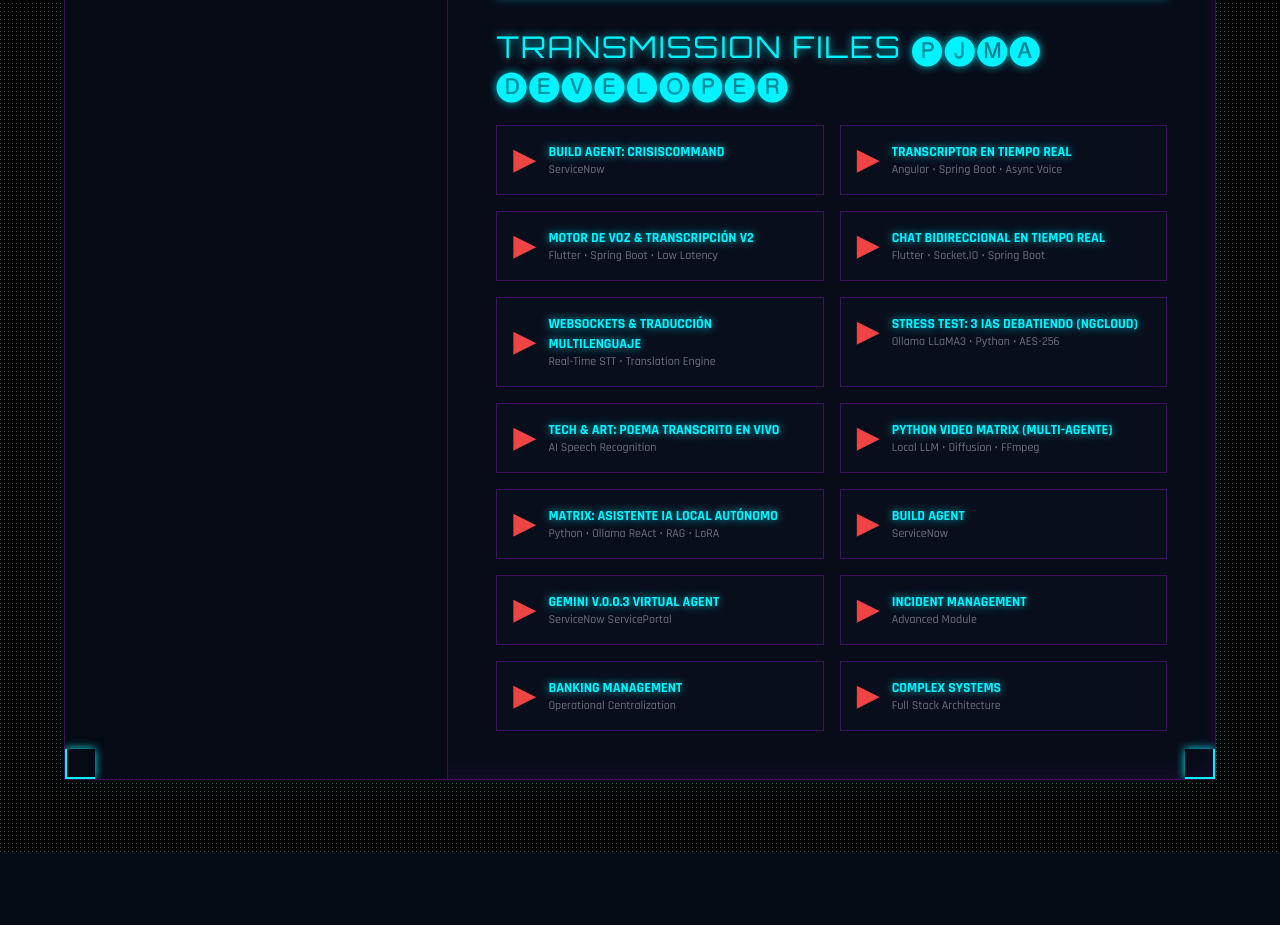
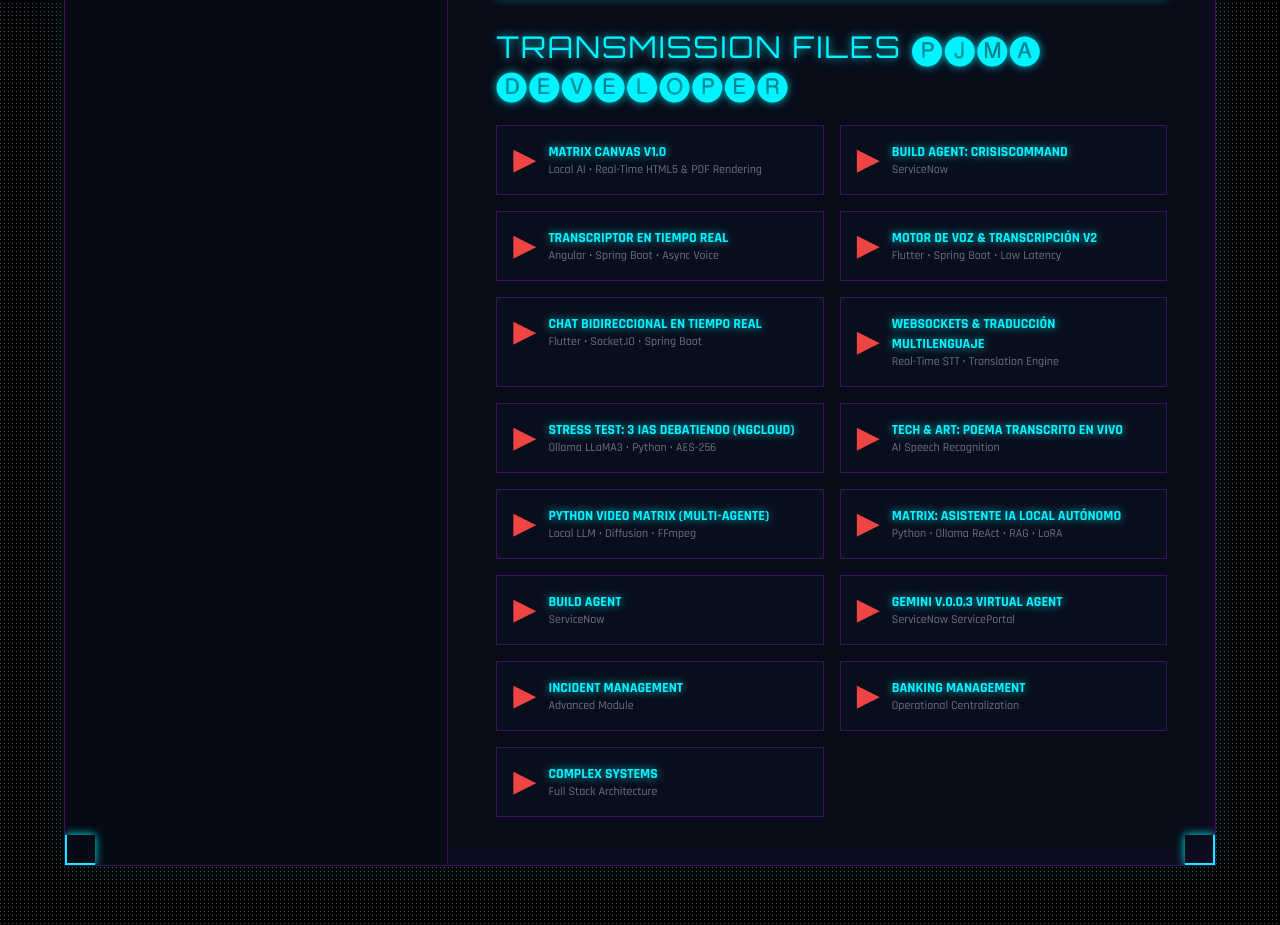
Before and after one commit to matrixdevelop00001/matrixdevelop00001.github.io, a plain HTML site: page index.html in a window 1280 px wide. Shown: the part 3201-4126 px from the top of the page. Before the commit the page ends 4053 px from the top, so only its background shows below. Drawn offline with nearby package versions, Linux system fonts and the light colour scheme.

Commit message:
Update index.html

```diff
--- a/index.html
+++ b/index.html
@@ -522,6 +522,19 @@
                 <h2 class="text-3xl text-electric-cyan mb-6">Transmission Files 🅟🅙🅜🅐 🅓🅔🅥🅔🅛🅞🅟🅔🅡</h2>
 
                 <div class="grid grid-cols-1 md:grid-cols-2 gap-4">
+
+                 <!-- 10. Matrix Canvas v1.0 -->
+<a href="https://www.youtube.com/watch?v=BwtXIEzuCLs" target="_blank" class="group block p-4 border border-[rgba(188,19,254,0.3)] bg-[rgba(10,15,30,0.6)] hover:bg-[rgba(0,243,255,0.05)] transition-all relative overflow-hidden">
+    <div class="absolute inset-0 bg-gradient-to-r from-transparent via-[rgba(0,243,255,0.1)] to-transparent -translate-x-full group-hover:translate-x-full transition-transform duration-700"></div>
+    <div class="flex items-center relative z-10">
+        <span class="text-3xl mr-3 text-red-500 group-hover:text-red-400 transition-colors">▶</span>
+        <div>
+            <h4 class="text-electric-cyan font-bold group-hover:text-white text-sm uppercase">Matrix Canvas v1.0</h4>
+            <p class="text-gray-500 text-xs">Local AI • Real-Time HTML5 & PDF Rendering</p>
+        </div>
+    </div>
+</a>
+
                  <!-- 1. Build Agent (Original) -->
 <a href="https://youtu.be/fIkRKEbrGLs?si=mqHrsmPJ8IKhti-Q" target="_blank" class="group block p-4 border border-[rgba(188,19,254,0.3)] bg-[rgba(10,15,30,0.6)] hover:bg-[rgba(0,243,255,0.05)] transition-all relative overflow-hidden">
     <div class="absolute inset-0 bg-gradient-to-r from-transparent via-[rgba(0,243,255,0.1)] to-transparent -translate-x-full group-hover:translate-x-full transition-transform duration-700"></div>
```
